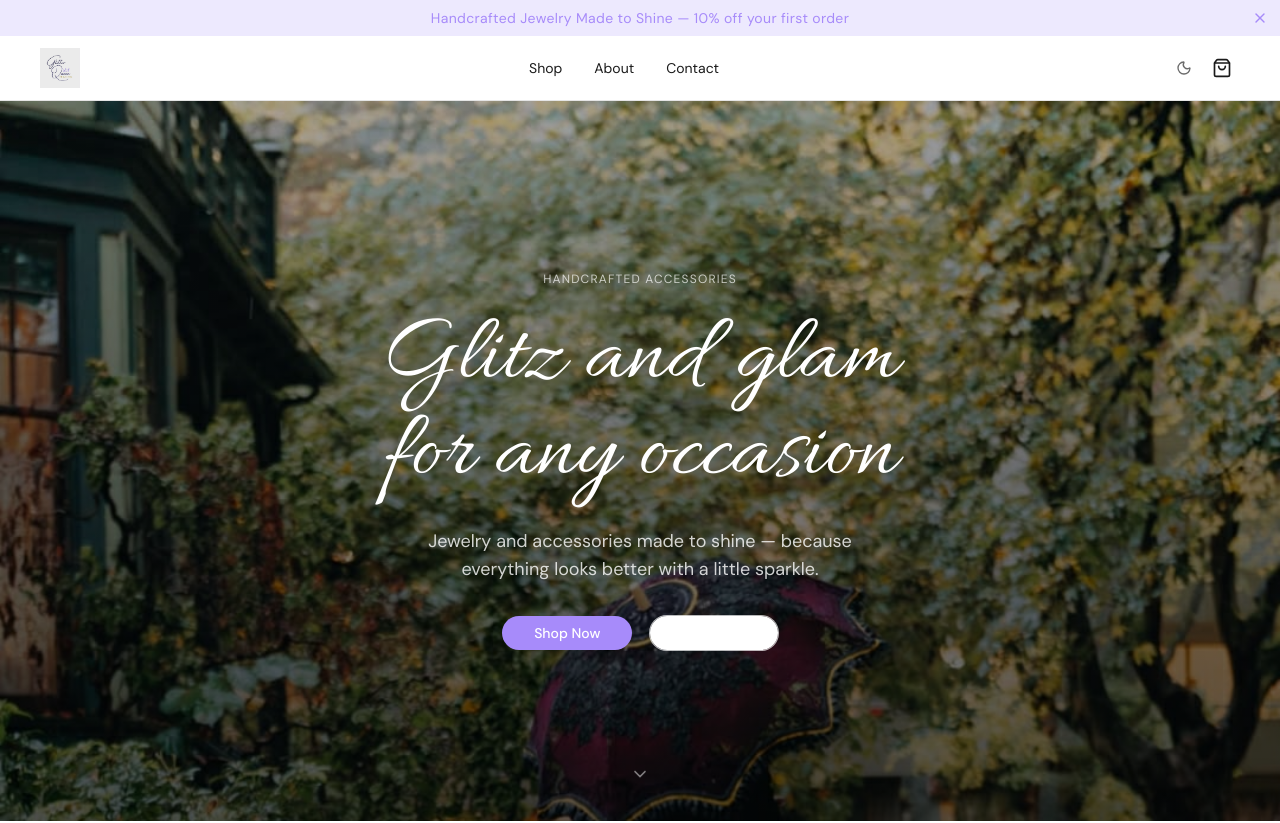
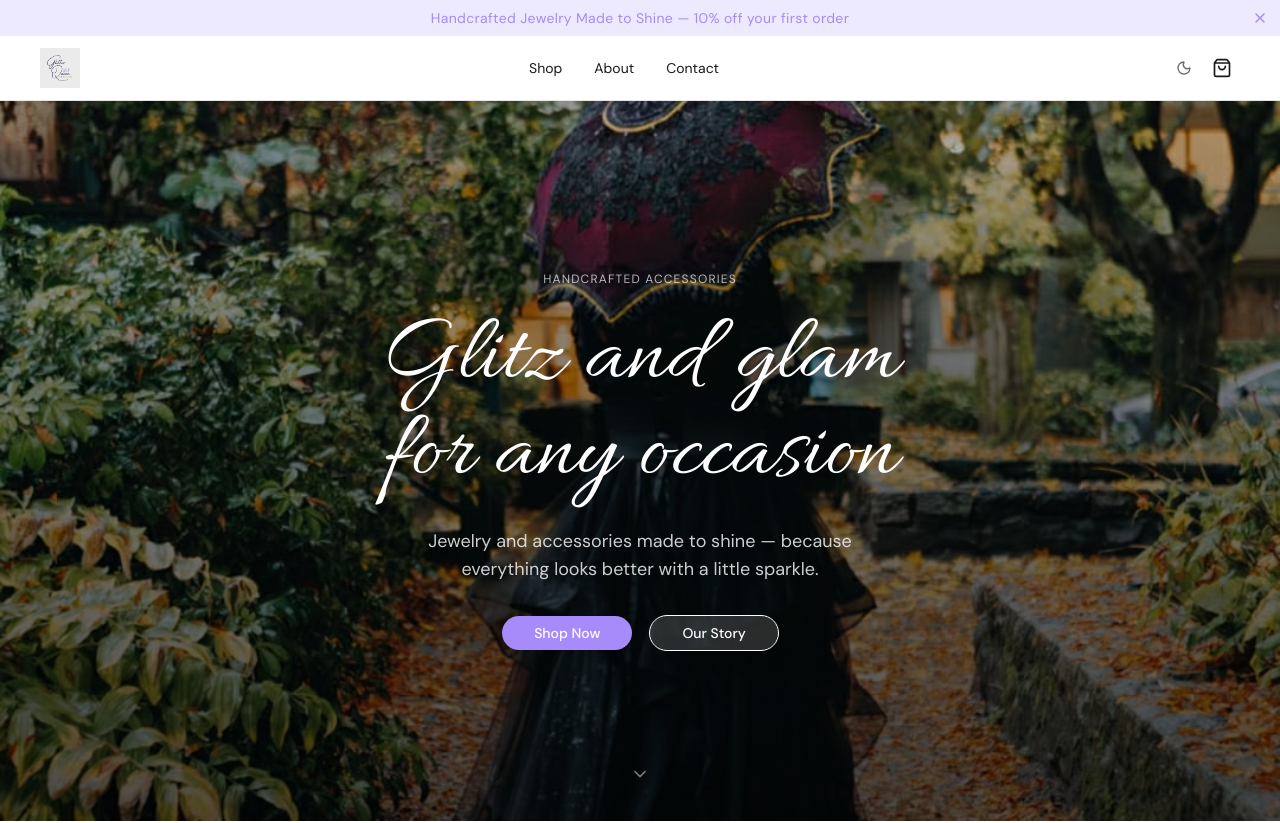
Before and after one commit to afk-bro/glitter-queen, a Next.js app: page / in a window 1280 px wide. Shown: the top 823 px of the page. Built offline with nearby package versions, Linux system fonts and the light colour scheme; no server answers; a web font is replaced by a local one.

Commit message:
fix: hero image focal point and Our Story button visibility
- Shift object-position to 50%/45% to showcase the parasol prominently
- Add bg-white/15 to outline button so text is legible over the image

```diff
--- a/components/home/HeroSection.tsx
+++ b/components/home/HeroSection.tsx
@@ -10,7 +10,7 @@ export function HeroSection() {
         src="/lifestyle/parasol-lifestyle.jpg"
         alt="Glitter Queen Creative"
         fill
-        className="object-cover object-top"
+        className="object-cover [object-position:50%_45%]"
         priority
         sizes="100vw"
       />
@@ -30,7 +30,7 @@ export function HeroSection() {
           <Button asChild size="lg" className="rounded-full bg-primary text-primary-foreground hover:bg-primary/90 px-8">
             <Link href="/shop">Shop Now</Link>
           </Button>
-          <Button asChild variant="outline" size="lg" className="rounded-full border-white/70 text-white hover:bg-white/10 hover:border-white px-8">
+          <Button asChild variant="outline" size="lg" className="rounded-full border-white text-white bg-white/15 hover:bg-white/25 hover:border-white px-8">
             <Link href="/about">Our Story</Link>
           </Button>
         </div>
```
